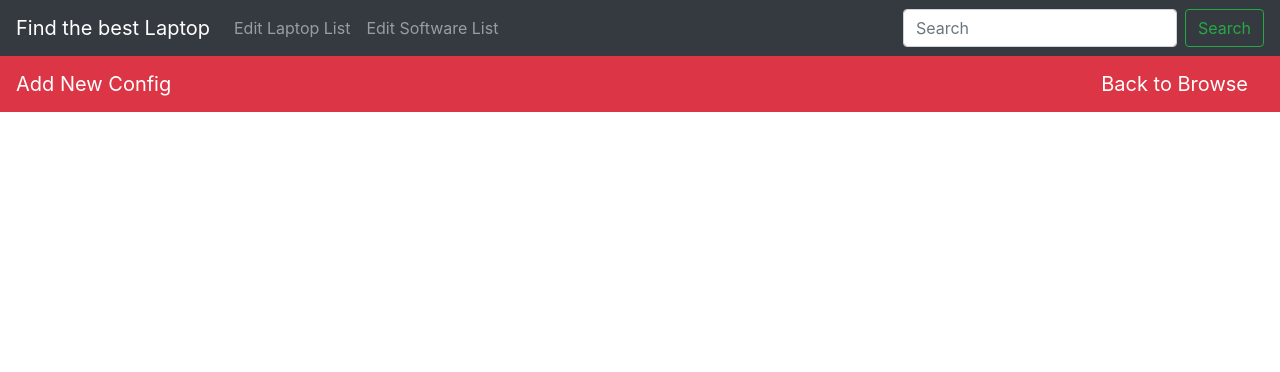
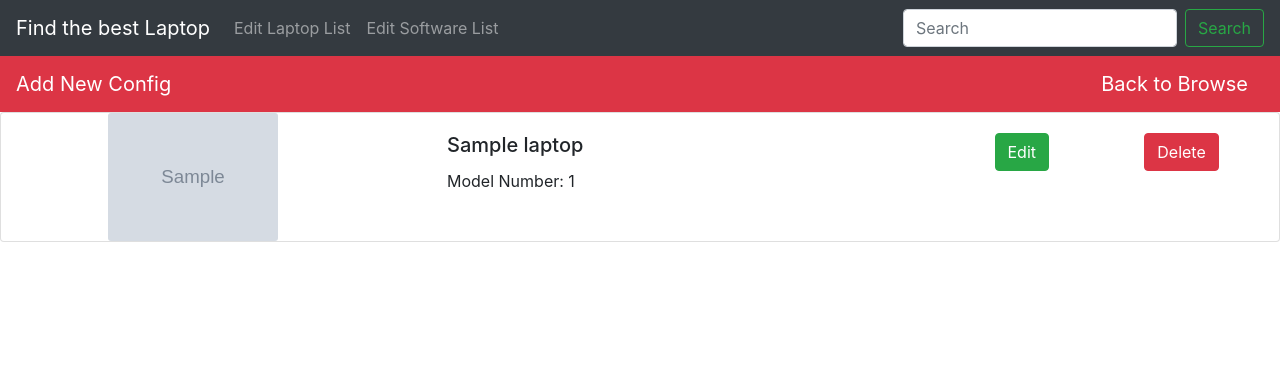
Before and after one commit to Code-Institute-Submissions/requestMachine, a Flask app: page /edit_laptops in a window 1280 px wide. Shown: the top 372 px of the page. Run offline with Flask 2, Linux system fonts and the light colour scheme; grey boxes marked "Sample" are stand-in pictures; a database or web service that is not in the repository returns one stand-in record (values such as "Sample title"); some libraries are stand-ins or nearby versions.

Commit message:
set up edit laptop page layout

```diff
--- a/templates/editlaptops.html
+++ b/templates/editlaptops.html
@@ -4,4 +4,39 @@
     <a class="navbar-brand" href="{{url_for('add_laptop')}}">Add New Config</a>
     <a class="navbar-brand" href="{{url_for('get_laptops')}}">Back to Browse</a>
 </nav>
+
+{% for laptop in Laptops %}
+
+<div class="card mb-6">
+
+    <div class="row no-gutters">
+        <col-0 class="col-md-1 col-lg-1"></col-0>
+        <div class="col-0 col-md-3 col-lg-3">
+        <img src="{{laptop.img_source}}" class="card-img" alt="Laptop image" style="max-height: 170px;max-width: 170px;">
+      </div>
+
+      <div class="col-8 col-md-5 col-lg-5">
+        <div class="card-body">
+          <h5 class="card-title">{{laptop.model_name}}</h5>
+          <p class="card-text">Model Number: {{laptop.model_number}} </p>
+        </div>
+      </div>
+      <div class="card-body">
+        <div class="col-3 col-md-1 col-lg-1">
+            <button type="submit" class="btn btn-success" name="action" >Edit</button>
+        </div>
+      </div>
+
+      <div class="card-body">
+        <div class="col-3 col-md-1 col-lg-1">
+            <button type="button" class="btn btn-danger" href="{{url_for('get_laptops')}}" >Delete</button>
+        </div>
+      </div>
+      <col-0 class="col-md-1 col-lg-1"></col-0>
+    </div>
+  </div>
+
+{% endfor %}
+
+
 {% endblock content %}
```
